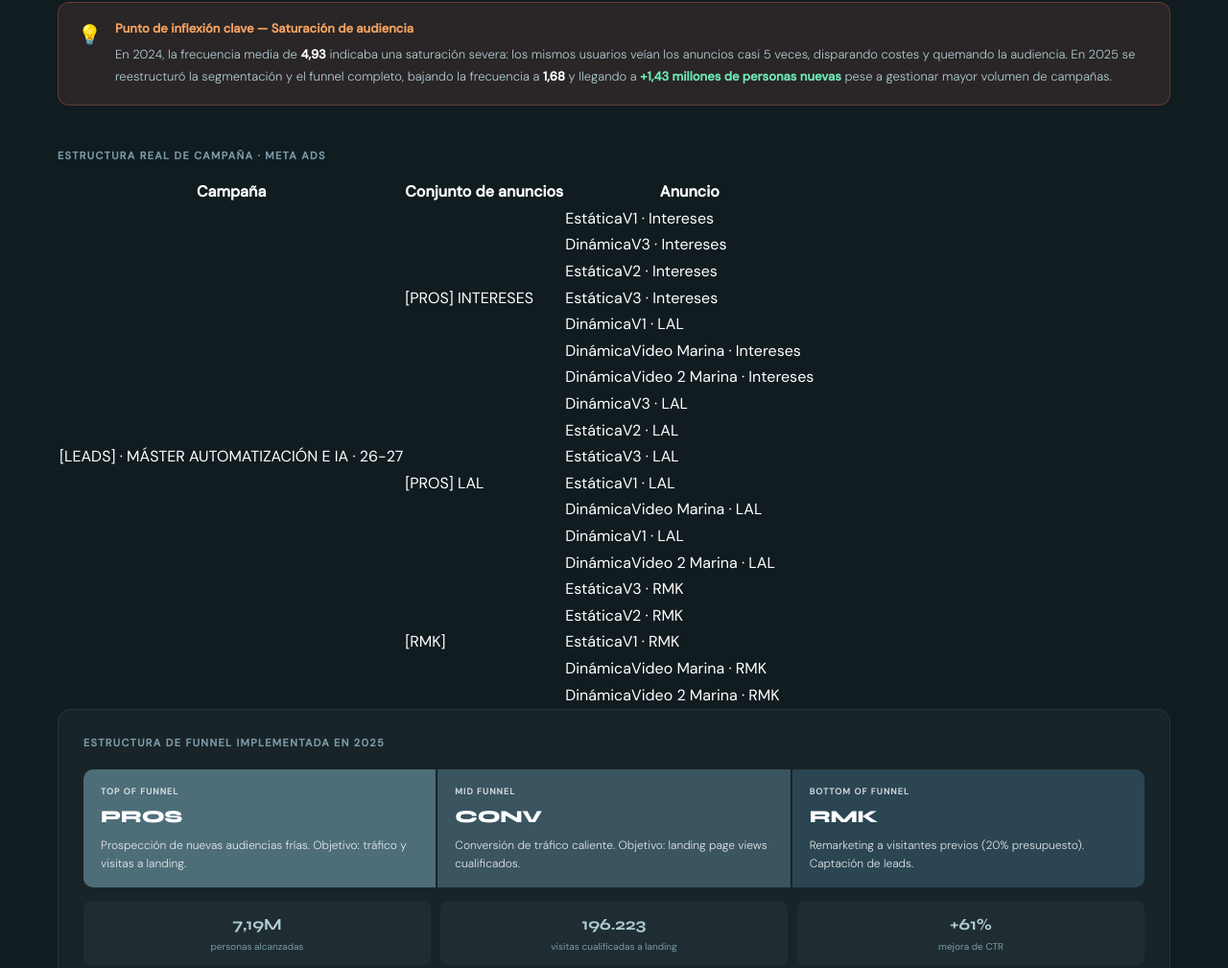
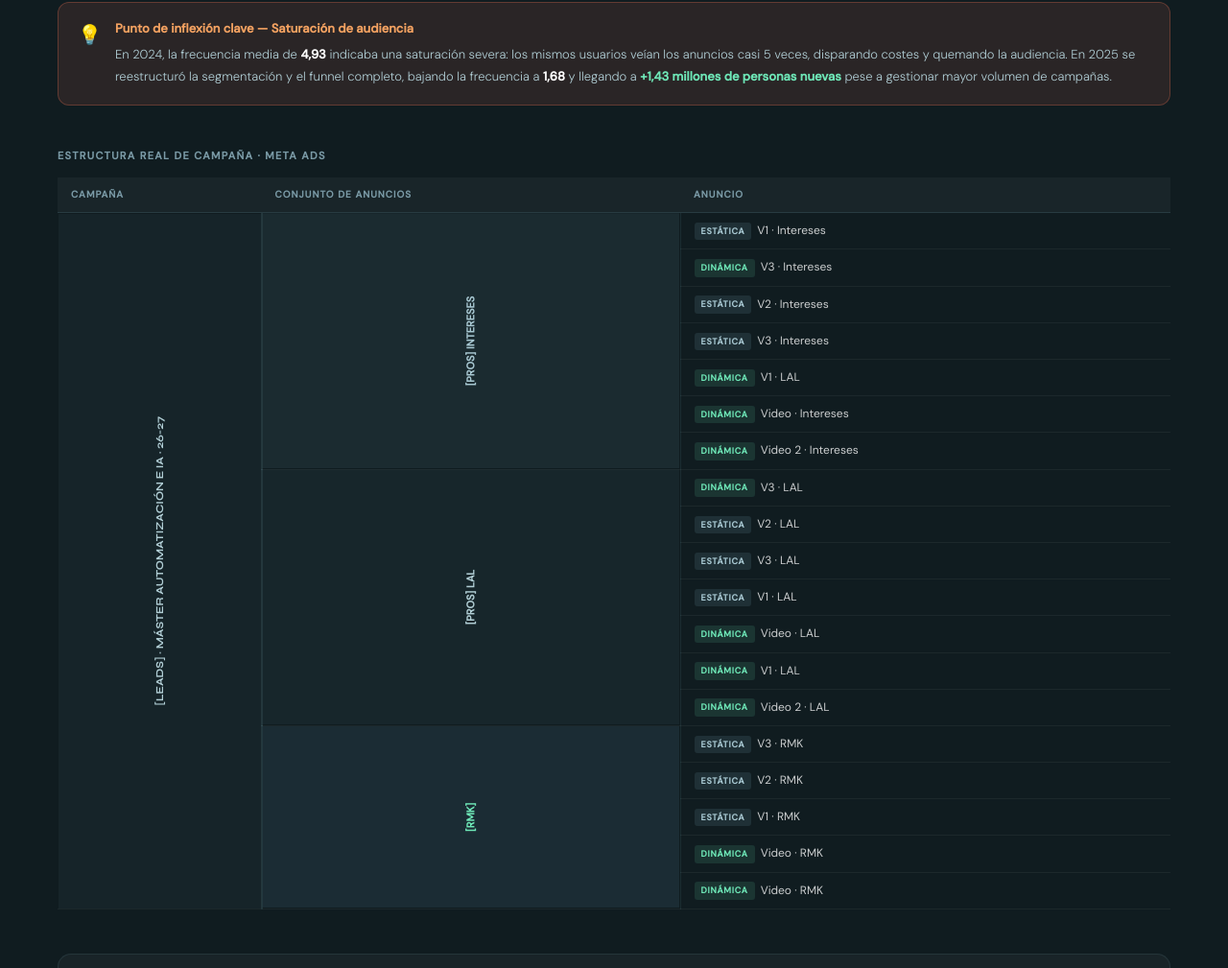
Before and after one commit to danielromanbarker/portfolio, a plain HTML site: page index.html in a window 1280 px wide. Shown: the part 6447-7456 px from the top of the page at 96% size. Drawn offline with nearby package versions, Linux system fonts and the light colour scheme.

Commit message:
Update index.html

```diff
--- a/index.html
+++ b/index.html
@@ -286,6 +286,21 @@ footer{background:var(--dark2);text-align:center;padding:22px;font-size:12px;col
   .tool-banner{height:52px;margin-right:44px}
   .media-grid{grid-template-columns:1fr;gap:18px}
 }
+  .ct-wrap{overflow-x:auto;-webkit-overflow-scrolling:touch;margin-bottom:46px}
+.ct{width:100%;border-collapse:collapse;font-size:12px}
+.ct thead th{padding:10px 14px;text-align:left;font-size:10px;font-weight:600;letter-spacing:.1em;text-transform:uppercase;color:var(--muted);border-bottom:1px solid rgba(77,109,121,0.3);background:rgba(255,255,255,0.04);white-space:nowrap}
+.ct td{padding:9px 14px;border-bottom:1px solid rgba(255,255,255,0.05);vertical-align:middle}
+.ct-campaign-cell{font-family:"Syne",sans-serif;font-weight:700;font-size:11px;color:var(--light);background:rgba(77,109,121,0.1);text-align:center;writing-mode:vertical-lr;transform:rotate(180deg);white-space:nowrap;border-right:2px solid rgba(77,109,121,0.3);min-width:30px}
+.ct-adset-cell{font-size:11px;font-weight:600;text-align:center;writing-mode:vertical-lr;transform:rotate(180deg);white-space:nowrap;border-right:1px solid rgba(77,109,121,0.2);padding:12px 10px;min-width:30px}
+.ct-adset-pros-int{background:rgba(77,109,121,0.18);color:#a8c8d2}
+.ct-adset-pros-lal{background:rgba(77,109,121,0.12);color:#b0cdd4}
+.ct-adset-rmk{background:rgba(43,69,83,0.4);color:#6ee7b7}
+.ct-ad{color:rgba(255,255,255,0.78);font-size:12px}
+.ct-badge{display:inline-block;font-size:9px;font-weight:600;letter-spacing:.08em;padding:2px 7px;border-radius:3px;margin-right:6px;text-transform:uppercase;vertical-align:middle}
+.ct-badge.estatica{background:rgba(77,109,121,0.25);color:#a8c8d2}
+.ct-badge.dinamica{background:rgba(110,231,183,0.12);color:#6ee7b7}
+@media(max-width:640px){.ct-campaign-cell,.ct-adset-cell{writing-mode:horizontal-tb;transform:none;font-size:10px}}
+
 </style>
 </head>
 <body>
@@ -556,20 +571,20 @@ footer{background:var(--dark2);text-align:center;padding:22px;font-size:12px;col
         <tr><td class="ct-ad"><span class="ct-badge estatica">Estática</span>V2 · Intereses</td></tr>
         <tr><td class="ct-ad"><span class="ct-badge estatica">Estática</span>V3 · Intereses</td></tr>
         <tr><td class="ct-ad"><span class="ct-badge dinamica">Dinámica</span>V1 · LAL</td></tr>
-        <tr><td class="ct-ad"><span class="ct-badge dinamica">Dinámica</span>Video Marina · Intereses</td></tr>
-        <tr><td class="ct-ad"><span class="ct-badge dinamica">Dinámica</span>Video 2 Marina · Intereses</td></tr>
+        <tr><td class="ct-ad"><span class="ct-badge dinamica">Dinámica</span>Video · Intereses</td></tr>
+        <tr><td class="ct-ad"><span class="ct-badge dinamica">Dinámica</span>Video 2 · Intereses</td></tr>
         <tr><td class="ct-adset-cell ct-adset-pros-lal" rowspan="7">[PROS] LAL</td><td class="ct-ad"><span class="ct-badge dinamica">Dinámica</span>V3 · LAL</td></tr>
         <tr><td class="ct-ad"><span class="ct-badge estatica">Estática</span>V2 · LAL</td></tr>
         <tr><td class="ct-ad"><span class="ct-badge estatica">Estática</span>V3 · LAL</td></tr>
         <tr><td class="ct-ad"><span class="ct-badge estatica">Estática</span>V1 · LAL</td></tr>
-        <tr><td class="ct-ad"><span class="ct-badge dinamica">Dinámica</span>Video Marina · LAL</td></tr>
+        <tr><td class="ct-ad"><span class="ct-badge dinamica">Dinámica</span>Video · LAL</td></tr>
         <tr><td class="ct-ad"><span class="ct-badge dinamica">Dinámica</span>V1 · LAL</td></tr>
-        <tr><td class="ct-ad"><span class="ct-badge dinamica">Dinámica</span>Video 2 Marina · LAL</td></tr>
+        <tr><td class="ct-ad"><span class="ct-badge dinamica">Dinámica</span>Video 2 · LAL</td></tr>
         <tr><td class="ct-adset-cell ct-adset-rmk" rowspan="5">[RMK]</td><td class="ct-ad"><span class="ct-badge estatica">Estática</span>V3 · RMK</td></tr>
         <tr><td class="ct-ad"><span class="ct-badge estatica">Estática</span>V2 · RMK</td></tr>
         <tr><td class="ct-ad"><span class="ct-badge estatica">Estática</span>V1 · RMK</td></tr>
-        <tr><td class="ct-ad"><span class="ct-badge dinamica">Dinámica</span>Video Marina · RMK</td></tr>
-        <tr><td class="ct-ad"><span class="ct-badge dinamica">Dinámica</span>Video 2 Marina · RMK</td></tr>
+        <tr><td class="ct-ad"><span class="ct-badge dinamica">Dinámica</span>Video · RMK</td></tr>
+        <tr><td class="ct-ad"><span class="ct-badge dinamica">Dinámica</span>Video · RMK</td></tr>
       </tbody>
     </table>
   </div>
```
